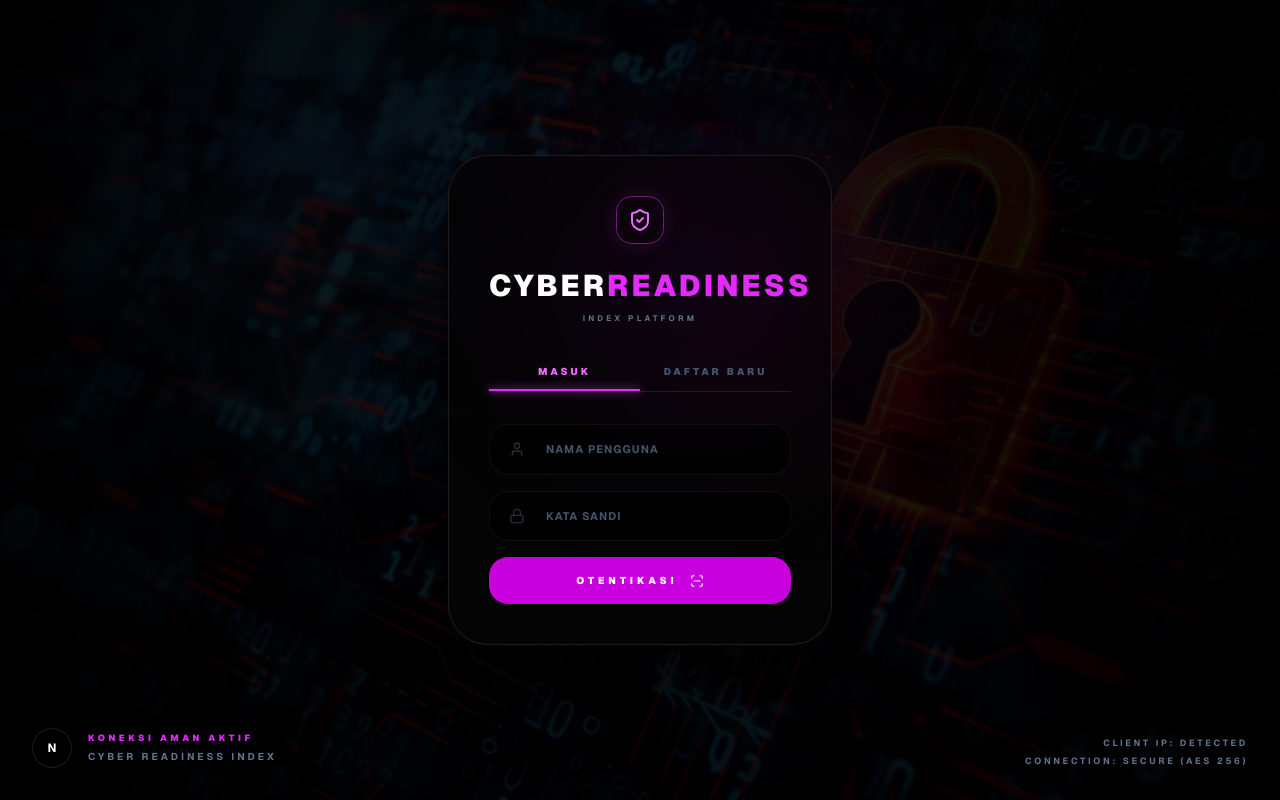
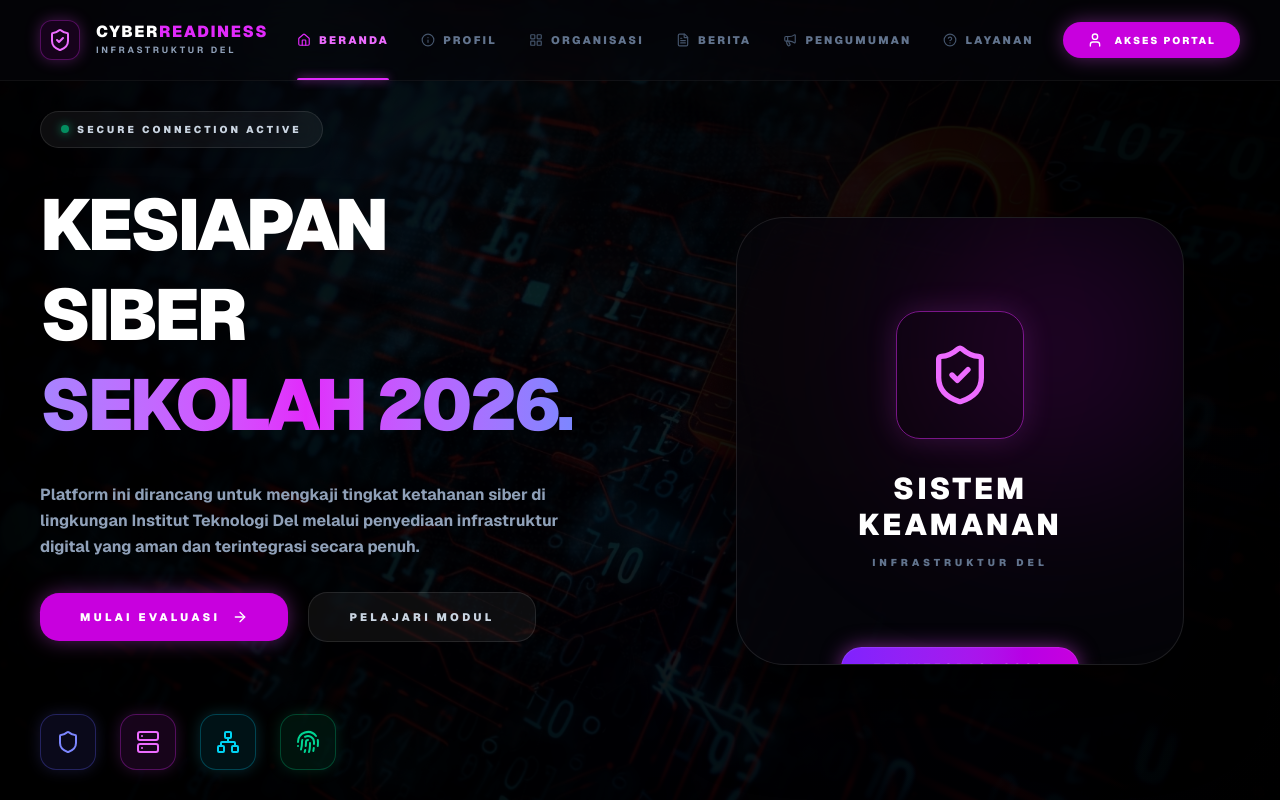
Before and after one commit to Edwinn1711/cyber-backend, a Next.js app: page / in a window 1280 px wide. Built offline with nearby package versions, Linux system fonts and the light colour scheme.

Commit message:
refactor: ubah konsep menjadi landing page dark cyberpunk dengan login popup fuchsia

```diff
--- a/app/(loginregister)/page.tsx
+++ b/app/(loginregister)/page.tsx
@@ -2,12 +2,17 @@
 import React, { useState, useEffect } from 'react'
 import { useRouter } from 'next/navigation'
 import { motion, AnimatePresence, useMotionValue, useSpring, useTransform } from 'framer-motion'
-import { ShieldCheck, User, Lock, ScanLine, AlertTriangle, Fingerprint, MapPin, Calendar, CheckCircle2 } from 'lucide-react'
+import {
+  ShieldCheck, User, Lock, ScanLine, AlertTriangle, Fingerprint,
+  MapPin, Calendar, CheckCircle2, School, Network, Server,
+  Home, Info, FileText, LayoutGrid, Megaphone, HelpCircle, X, ArrowRight, Shield, Zap
+} from 'lucide-react'
 
+// --- ASSET BACKGROUND ---
 const CYBER_ASSETS = ["/bg/cyber1.jpg", "/bg/cyber2.jpg", "/bg/cyber3.jpg", "/bg/cyber4.jpg", "/bg/cyber5.jpg"];
 const AVAILABLE_CLASSES = ["X MIPA 1", "X IPS 1", "XI TKJ 1", "XI RPL 1", "XII MIPA 2", "XII DKV 1"];
 
-// --- 1. EFEK KLIK PARTIKEL MURNI (WARNA FUCHSIA/UNGU) ---
+// --- 1. EFEK KLIK PARTIKEL (TEMA FUCHSIA/UNGU NEON) ---
 const ParticleBurstClickEffect = () => {
   const [particles, setParticles] = useState<any[]>([]);
 
@@ -25,7 +30,6 @@
       }));
 
       setParticles(prev => [...prev, ...newParticles]);
-
       setTimeout(() => {
         setParticles(prev => prev.filter(p => !newParticles.find(np => np.id === p.id)));
       }, 800);
@@ -63,27 +67,28 @@
   );
 };
 
-// --- 2. BACKGROUND ENGINE (TRANSISI SMOOTH & TETAP TERLIHAT) ---
+// --- 2. BACKGROUND CYBER (GELAP & TRANSISI SMOOTH) ---
 const PersistentUniverse = React.memo(({ bgIdx }: { bgIdx: number }) => {
   return (
     <div className="fixed inset-0 z-0 overflow-hidden bg-[#020108]">
-      {/* Gambar Latar Belakang (Transisi Crossfade sangat halus) */}
+      {/* Gambar Latar Belakang (Transisi sangat halus) */}
       <AnimatePresence>
         <motion.img
           key={bgIdx}
           src={CYBER_ASSETS[bgIdx]}
           initial={{ opacity: 0, scale: 1.05 }}
-          animate={{ opacity: 0.4, scale: 1 }}
+          animate={{ opacity: 0.35, scale: 1 }}
           exit={{ opacity: 0 }}
           transition={{ duration: 2, ease: "easeInOut" }}
           className="absolute inset-0 w-full h-full object-cover pointer-events-none mix-blend-lighten"
         />
       </AnimatePresence>
 
-      {/* Efek Cahaya Ungu di pojok */}
+      {/* Efek Cahaya Ungu/Indigo Blur */}
       <div className="absolute top-[-10%] left-[-10%] w-[40vw] h-[40vh] bg-fuchsia-600/10 blur-[120px] rounded-full animate-pulse pointer-events-none" />
+      <div className="absolute bottom-[-10%] right-[-10%] w-[50vw] h-[50vh] bg-indigo-600/10 blur-[150px] rounded-full pointer-events-none" />
 
-      {/* Overlay Gelap agar form tetap terbaca */}
+      {/* Overlay Hitam & Grid agar UI mudah dibaca */}
       <div className="absolute inset-0 bg-black/60 pointer-events-none" />
       <div className="absolute inset-0 bg-grid-static opacity-[0.03] pointer-events-none" />
       <div className="absolute inset-0 bg-[radial-gradient(circle_at_center,transparent_20%,#000000_100%)] pointer-events-none" />
@@ -92,70 +97,52 @@
 });
 PersistentUniverse.displayName = 'PersistentUniverse';
 
-export default function CyberLoginGateway() {
+export default function CyberLandingDark() {
   const router = useRouter();
   const [bgIdx, setBgIdx] = useState(0);
+  const [isLoginOpen, setIsLoginOpen] = useState(false); // Kontrol Modal Login
+
+  // State Form Login
   const [activeTab, setActiveTab] = useState<'LOGIN' | 'REGISTER'>('LOGIN');
-
   const [username, setUsername] = useState('');
   const [password, setPassword] = useState('');
   const [asal, setAsal] = useState('');
   const [tanggalLahir, setTanggalLahir] = useState('');
   const [className, setClassName] = useState('X MIPA 1');
-
   const [status, setStatus] = useState<'idle' | 'loading' | 'success' | 'error'>('idle');
   const [errorMessage, setErrorMessage] = useState('');
 
-  // ====================================================================
-  // LOGIKA 3D HOVER (SANGAT RESPONSIF / INSTAN)
-  // ====================================================================
+  // 3D Mouse Hover Effect
   const mouseX = useMotionValue(0);
   const mouseY = useMotionValue(0);
-
-  const rotateX = useSpring(useTransform(mouseY, [-0.5, 0.5], [20, -20]), { stiffness: 800, damping: 40 });
-  const rotateY = useSpring(useTransform(mouseX, [-0.5, 0.5], [-20, 20]), { stiffness: 800, damping: 40 });
+  const rotateX = useSpring(useTransform(mouseY, [-0.5, 0.5], [15, -15]), { stiffness: 800, damping: 40 });
+  const rotateY = useSpring(useTransform(mouseX, [-0.5, 0.5], [-15, 15]), { stiffness: 800, damping: 40 });
 
   useEffect(() => {
     const handleMouseMove = (e: MouseEvent) => {
       mouseX.set((e.clientX / window.innerWidth) - 0.5);
       mouseY.set((e.clientY / window.innerHeight) - 0.5);
     };
-
-    const handleTouchMove = (e: TouchEvent) => {
-      if (e.touches.length > 0) {
-        mouseX.set((e.touches[0].clientX / window.innerWidth) - 0.5);
-        mouseY.set((e.touches[0].clientY / window.innerHeight) - 0.5);
-      }
-    };
-
     window.addEventListener("mousemove", handleMouseMove);
-    window.addEventListener("touchmove", handleTouchMove, { passive: true });
-
-    return () => {
-      window.removeEventListener("mousemove", handleMouseMove);
-      window.removeEventListener("touchmove", handleTouchMove);
-    };
+    return () => window.removeEventListener("mousemove", handleMouseMove);
   }, [mouseX, mouseY]);
 
   useEffect(() => {
-    // Ganti background setiap 5 detik
+    // Rotasi Background Gambar Setiap 5 Detik
     const interval = setInterval(() => setBgIdx(p => (p + 1) % CYBER_ASSETS.length), 5000);
     return () => clearInterval(interval);
   }, []);
 
-  // ====================================================================
-  // FUNGSI OTENTIKASI
-  // ====================================================================
   const handleAuthenticate = async (e: React.FormEvent) => {
     e.preventDefault();
     if (!username || !password) {
-      setErrorMessage("Nama pengguna dan kata sandi wajib diisi.");
+      setErrorMessage("Data otentikasi tidak lengkap.");
       setStatus('error');
       setTimeout(() => setStatus('idle'), 3000);
       return;
     }
     if (activeTab === 'REGISTER' && (!asal || !tanggalLahir)) {
-      setErrorMessage("Data Asal dan Tanggal Lahir wajib diisi.");
+      setErrorMessage("Lengkapi form registrasi.");
       setStatus('error');
       setTimeout(() => setStatus('idle'), 3000);
       return;
@@ -184,7 +171,7 @@
         const role = data.role || 'siswa';
         setTimeout(() => router.push(role === 'guru' || role === 'admin' ? '/guru' : '/siswa'), 1500);
       } else {
-        setErrorMessage(data.detail || "Autentikasi gagal.");
+        setErrorMessage(data.detail || "Otentikasi gagal.");
         setStatus('error');
         setTimeout(() => setStatus('idle'), 3000);
       }
@@ -196,52 +183,177 @@
   };
 
   return (
-    <div className="flex items-center justify-center min-h-screen w-full bg-black text-slate-200 overflow-hidden font-sans selection:bg-fuchsia-500/30 relative perspective-[1200px]">
+    <div className="flex flex-col min-h-screen w-full bg-black text-slate-200 overflow-hidden font-sans selection:bg-fuchsia-500/30 relative perspective-[1200px]">
 
-      {/* KOMPONEN BACKGROUND (GAMBAR AKAN MUNCUL DI SINI) */}
+      {/* 1. BACKGROUND CYBER */}
       <PersistentUniverse bgIdx={bgIdx} />
-
-      {/* EFEK KLIK */}
       <ParticleBurstClickEffect />
 
-      {/* ORNAMEN KIRI BAWAH */}
-      <div className="absolute bottom-8 left-8 z-10 hidden md:flex items-center gap-4 pointer-events-none">
-        <div className="w-10 h-10 border border-white/10 rounded-full flex items-center justify-center bg-black/80 backdrop-blur-md">
-           <span className="font-bold text-white text-xs">N</span>
+      {/* ========================================================================= */}
+      {/* 2. NAVBAR (HEADER GELAP ELEGAN)                                           */}
+      {/* ========================================================================= */}
+      <header className="relative z-20 w-full border-b border-white/5 bg-[#05050a]/60 backdrop-blur-xl">
+        <div className="max-w-7xl mx-auto px-6 lg:px-10 h-20 flex items-center justify-between">
+
+          {/* Kiri: Logo */}
+          <div className="flex items-center gap-4">
+             <div className="w-10 h-10 bg-fuchsia-600/10 border border-fuchsia-500/30 rounded-xl flex items-center justify-center shadow-[0_0_15px_rgba(217,70,239,0.3)]">
+                <ShieldCheck size={24} className="text-fuchsia-400" />
              </div>
              <div>
-          <p className="text-[9px] font-black text-fuchsia-500 tracking-[0.4em] uppercase">KONEKSI AMAN AKTIF</p>
-          <p className="text-[10px] font-bold text-slate-500 tracking-[0.3em] uppercase mt-1">CYBER READINESS INDEX</p>
+                <h1 className="font-black text-white tracking-widest text-sm lg:text-base leading-tight">CYBER<span className="text-fuchsia-500">READINESS</span></h1>
+                <p className="text-[9px] text-slate-400 font-bold tracking-[0.3em] uppercase mt-0.5">Infrastruktur Del</p>
              </div>
           </div>
 
-      {/* ORNAMEN KANAN BAWAH */}
-      <div className="absolute bottom-8 right-8 text-right z-10 hidden md:block pointer-events-none">
-        <p className="text-[9px] font-bold text-slate-500 tracking-[0.3em] uppercase">CLIENT IP: DETECTED</p>
-        <p className="text-[9px] font-bold text-slate-500 tracking-[0.3em] uppercase mt-1">CONNECTION: SECURE (AES 256)</p>
+          {/* Tengah: Menu Navigasi */}
+          <nav className="hidden lg:flex items-center gap-8">
+             {[
+               { icon: Home, label: 'Beranda', active: true },
+               { icon: Info, label: 'Profil', active: false },
+               { icon: LayoutGrid, label: 'Organisasi', active: false },
+               { icon: FileText, label: 'Berita', active: false },
+               { icon: Megaphone, label: 'Pengumuman', active: false },
+               { icon: HelpCircle, label: 'Layanan', active: false }
+             ].map((item, idx) => (
+               <div key={idx} className="relative flex flex-col items-center justify-center group cursor-pointer h-20">
+                  <div className={`flex items-center gap-2 text-[11px] uppercase tracking-[0.2em] font-black transition-colors ${item.active ? 'text-fuchsia-400' : 'text-slate-500 group-hover:text-white'}`}>
+                    <item.icon size={14} className={item.active ? "text-fuchsia-500" : "text-slate-600 group-hover:text-fuchsia-400"} />
+                    {item.label}
+                  </div>
+                  {/* Garis Bawah Glow */}
+                  {item.active && <div className="absolute bottom-0 w-full h-[2px] bg-fuchsia-500 rounded-t-md shadow-[0_0_10px_#d946ef]" />}
+               </div>
+             ))}
+          </nav>
+
+          {/* Kanan: Tombol Login */}
+          <button
+             onClick={() => setIsLoginOpen(true)}
+             className="flex items-center gap-3 px-6 py-2.5 bg-fuchsia-600 text-white rounded-full font-black text-[10px] tracking-[0.2em] uppercase hover:bg-fuchsia-500 transition-all shadow-[0_0_20px_rgba(217,70,239,0.4)] hover:shadow-[0_0_30px_rgba(217,70,239,0.6)] hover:-translate-y-0.5"
+          >
+             <User size={16} /> Akses Portal
+          </button>
+
+        </div>
+      </header>
+
+      {/* ========================================================================= */}
+      {/* 3. HERO SECTION (KONTEN UTAMA LANDING PAGE)                               */}
+      {/* ========================================================================= */}
+      <main className="relative z-10 flex-1 flex items-center w-full max-w-7xl mx-auto px-6 lg:px-10 py-12 lg:py-0">
+         <div className="grid grid-cols-1 lg:grid-cols-2 gap-12 lg:gap-20 items-center w-full">
+
+            {/* Teks Kiri */}
+            <div className="space-y-8 text-center lg:text-left">
+               <div className="inline-flex items-center gap-2 px-5 py-2.5 bg-white/5 border border-white/10 text-slate-300 rounded-full text-[10px] font-black tracking-[0.3em] uppercase shadow-lg backdrop-blur-md">
+                 <div className="w-2 h-2 rounded-full bg-emerald-500 animate-pulse shadow-[0_0_10px_#10b981]"/> SECURE CONNECTION ACTIVE
                </div>
 
-      {/* KOTAK LOGIN UTAMA 3D */}
+               <h2 className="text-5xl lg:text-7xl font-black text-white tracking-tighter leading-tight uppercase drop-shadow-2xl">
+                 Kesiapan Siber <br/>
+                 <span className="text-transparent bg-clip-text bg-gradient-to-r from-violet-400 via-fuchsia-500 to-indigo-400">Sekolah 2026.</span>
+               </h2>
+
+               <p className="text-sm lg:text-base font-bold text-slate-400 leading-relaxed max-w-2xl mx-auto lg:mx-0">
+                 Platform ini dirancang untuk mengkaji tingkat ketahanan siber di lingkungan Institut Teknologi Del melalui penyediaan infrastruktur digital yang aman dan terintegrasi secara penuh.
+               </p>
+
+               {/* Tombol Aksi */}
+               <div className="flex flex-col sm:flex-row items-center justify-center lg:justify-start gap-5">
+                 <button onClick={() => setIsLoginOpen(true)} className="w-full sm:w-auto px-10 py-4 bg-fuchsia-600 text-white rounded-[1.2rem] font-black text-[11px] tracking-[0.3em] uppercase shadow-[0_0_20px_rgba(217,70,239,0.4)] hover:bg-fuchsia-500 hover:shadow-[0_0_30px_rgba(217,70,239,0.6)] transition-all flex items-center justify-center gap-3">
+                    Mulai Evaluasi <ArrowRight size={16}/>
+                 </button>
+                 <button className="w-full sm:w-auto px-10 py-4 bg-white/5 border border-white/10 text-slate-300 rounded-[1.2rem] font-black text-[11px] tracking-[0.3em] uppercase hover:bg-white/10 hover:text-white transition-all flex items-center justify-center gap-3">
+                    Pelajari Modul
+                 </button>
+               </div>
+
+               {/* Ikon Infrastruktur */}
+               <div className="pt-10 flex flex-wrap items-center justify-center lg:justify-start gap-6">
+                  {[
+                    { icon: Shield, color: 'text-indigo-400 border-indigo-500/30 bg-indigo-500/10 shadow-[0_0_15px_rgba(99,102,241,0.2)]' },
+                    { icon: Server, color: 'text-fuchsia-400 border-fuchsia-500/30 bg-fuchsia-500/10 shadow-[0_0_15px_rgba(217,70,239,0.2)]' },
+                    { icon: Network, color: 'text-cyan-400 border-cyan-500/30 bg-cyan-500/10 shadow-[0_0_15px_rgba(34,211,238,0.2)]' },
+                    { icon: Fingerprint, color: 'text-emerald-400 border-emerald-500/30 bg-emerald-500/10 shadow-[0_0_15px_rgba(16,185,129,0.2)]' }
+                  ].map((feat, i) => (
+                    <div key={i} className={`w-14 h-14 rounded-2xl flex items-center justify-center border backdrop-blur-md transition-all hover:-translate-y-1 hover:scale-105 cursor-pointer ${feat.color}`}>
+                       <feat.icon size={24} />
+                    </div>
+                  ))}
+               </div>
+            </div>
+
+            {/* Grafis Kanan (Card 3D Cyber) */}
             <motion.div
                style={{ rotateX, rotateY, transformStyle: "preserve-3d" }}
-        className={`relative z-30 w-full ${activeTab === 'REGISTER' ? 'max-w-[450px]' : 'max-w-sm'} mx-4 bg-[#050505]/90 backdrop-blur-2xl border border-white/10 rounded-[2.5rem] p-10 shadow-[0_40px_80px_rgba(0,0,0,0.9)]`}
+               className="hidden lg:flex items-center justify-center"
             >
-        <div className="absolute top-0 right-0 w-64 h-64 bg-fuchsia-600/10 blur-[100px] rounded-full pointer-events-none" style={{ transform: "translateZ(-50px)" }} />
+               <div className="relative w-full max-w-md aspect-square bg-[#05050a]/80 backdrop-blur-2xl rounded-[3rem] p-10 shadow-[0_40px_80px_rgba(0,0,0,0.9)] border border-white/10 flex flex-col items-center justify-center overflow-hidden">
+                  <div className="absolute top-0 right-0 w-64 h-64 bg-fuchsia-600/20 blur-[100px] rounded-full pointer-events-none" style={{ transform: "translateZ(-50px)" }} />
 
-        <div className="mx-auto w-12 h-12 bg-transparent border border-fuchsia-500/50 rounded-2xl flex items-center justify-center mb-6 shadow-[0_0_20px_rgba(217,70,239,0.15)]" style={{ transform: "translateZ(60px)" }}>
+                  <div className="w-32 h-32 bg-transparent border border-fuchsia-500/50 rounded-3xl flex items-center justify-center shadow-[0_0_30px_rgba(217,70,239,0.2)] mb-8 relative z-10" style={{ transform: "translateZ(60px)" }}>
+                     <ShieldCheck size={64} className="text-fuchsia-400" />
+                  </div>
+
+                  <h3 className="text-3xl font-black text-white tracking-widest uppercase text-center relative z-10" style={{ transform: "translateZ(40px)" }}>
+                    Sistem<br/>Keamanan
+                  </h3>
+                  <p className="text-[10px] font-black text-slate-500 uppercase tracking-[0.4em] text-center mt-3 relative z-10" style={{ transform: "translateZ(20px)" }}>
+                    Infrastruktur Del
+                  </p>
+
+                  <div className="absolute -bottom-6 bg-gradient-to-r from-violet-600 to-fuchsia-600 text-white px-8 py-3 rounded-full text-[10px] font-black tracking-[0.4em] shadow-[0_0_20px_rgba(217,70,239,0.5)] border border-white/10" style={{ transform: "translateZ(50px)" }}>
+                    TERINTEGRASI 2026
+                  </div>
+               </div>
+            </motion.div>
+
+         </div>
+      </main>
+
+      {/* ========================================================================= */}
+      {/* 4. MODAL LOGIN (MUNCUL JIKA TOMBOL LOGIN DITEKAN)                         */}
+      {/* ========================================================================= */}
+      <AnimatePresence>
+        {isLoginOpen && (
+          <motion.div
+            initial={{ opacity: 0 }}
+            animate={{ opacity: 1 }}
+            exit={{ opacity: 0 }}
+            className="fixed inset-0 z-[5000] flex items-center justify-center p-4 bg-black/70 backdrop-blur-xl"
+          >
+            <motion.div
+              initial={{ scale: 0.9, y: 30 }}
+              animate={{ scale: 1, y: 0 }}
+              exit={{ scale: 0.9, y: 20 }}
+              className={`relative w-full ${activeTab === 'REGISTER' ? 'max-w-[450px]' : 'max-w-sm'} bg-[#0a0a0f]/95 border border-white/10 rounded-[2.5rem] p-10 shadow-[0_40px_100px_rgba(0,0,0,1)] overflow-hidden`}
+            >
+              {/* Garis gradien di atas card */}
+              <div className="absolute top-0 left-0 w-full h-1.5 bg-gradient-to-r from-violet-500 via-fuchsia-500 to-indigo-500" />
+
+              {/* Tombol Close */}
+              <button
+                onClick={() => setIsLoginOpen(false)}
+                className="absolute top-6 right-6 p-2 bg-white/5 text-slate-400 rounded-full hover:bg-white/10 hover:text-white transition-all border border-white/5"
+              >
+                <X size={16} />
+              </button>
+
+              <div className="mx-auto w-12 h-12 bg-transparent border border-fuchsia-500/50 rounded-2xl flex items-center justify-center mb-6 shadow-[0_0_20px_rgba(217,70,239,0.15)]">
                 <ShieldCheck className="text-fuchsia-400" size={24} />
               </div>
 
-        <div style={{ transform: "translateZ(50px)" }}>
-          <h1 className="text-3xl font-black text-center text-white tracking-widest uppercase mb-2">
-            CYBER<span className="text-fuchsia-500">READINESS</span>
-          </h1>
-          <p className="text-[8px] font-bold text-slate-500 tracking-[0.4em] uppercase text-center mb-10">
-            INDEX PLATFORM
+              <div className="mb-8 text-center">
+                <h2 className="text-2xl font-black text-white tracking-widest uppercase mb-1">
+                  PORTAL <span className="text-fuchsia-500">AKSES</span>
+                </h2>
+                <p className="text-[9px] font-bold text-slate-500 tracking-[0.2em] uppercase">
+                  Otentikasi Identitas Jaringan
                 </p>
               </div>
 
-        <div className="flex border-b border-white/10 mb-8 relative" style={{ transform: "translateZ(30px)" }}>
+              <div className="flex border-b border-white/10 mb-8 relative">
                 <button
                   type="button"
                   onClick={() => { setActiveTab('LOGIN'); setErrorMessage(''); }}
@@ -256,10 +368,10 @@
                 >
                   DAFTAR BARU
                 </button>
-          <div className={`absolute bottom-0 h-[2px] w-1/2 bg-fuchsia-500 transition-transform shadow-[0_0_10px_#d946ef] ${activeTab === 'LOGIN' ? 'translate-x-0' : 'translate-x-full'}`} />
+                <div className={`absolute bottom-0 h-[2px] w-1/2 bg-fuchsia-500 transition-transform duration-300 shadow-[0_0_10px_#d946ef] ${activeTab === 'LOGIN' ? 'translate-x-0' : 'translate-x-full'}`} />
               </div>
 
-        <form onSubmit={handleAuthenticate} className="space-y-4" style={{ transform: "translateZ(40px)" }}>
+              <form onSubmit={handleAuthenticate} className="space-y-4">
 
                 <div className="relative group">
                   <div className="absolute left-5 top-1/2 -translate-y-1/2 text-slate-500 group-focus-within:text-fuchsia-400 transition-colors z-10 pointer-events-none">
@@ -329,16 +441,16 @@
 
                       <div className="relative group">
                         <div className="absolute left-5 top-1/2 -translate-y-1/2 text-slate-500 group-focus-within:text-fuchsia-400 transition-colors z-10 pointer-events-none">
-                     <Fingerprint size={16} />
+                           <Server size={16} />
                         </div>
                         <select
                           value={className}
                           onChange={(e) => setClassName(e.target.value)}
                           disabled={status === 'loading' || status === 'success'}
-                    className="w-full relative z-20 bg-black/60 border border-white/5 rounded-[1.2rem] py-4 pl-14 pr-4 text-[11px] font-bold text-slate-300 tracking-widest focus:border-fuchsia-500 outline-none transition-colors appearance-none disabled:opacity-50 cursor-pointer uppercase shadow-inner"
+                          className="w-full relative z-20 bg-black/60 border border-white/5 rounded-[1.2rem] py-4 pl-14 pr-4 text-[11px] font-bold text-slate-300 tracking-widest focus:border-fuchsia-500 outline-none transition-colors appearance-none cursor-pointer uppercase shadow-inner"
                         >
                           {AVAILABLE_CLASSES.map(cls => (
-                      <option key={cls} value={cls} className="bg-black text-white">{cls}</option>
+                            <option key={cls} value={cls} className="bg-black">{cls}</option>
                           ))}
                         </select>
                       </div>
@@ -357,16 +469,19 @@
                 <button
                   type="submit"
                   disabled={status === 'loading' || status === 'success'}
-            className={`w-full relative z-20 mt-4 py-4 rounded-[1.2rem] font-black text-[10px] tracking-[0.4em] text-white transition-colors flex items-center justify-center gap-3 uppercase overflow-hidden ${status === 'success' ? 'bg-emerald-500 shadow-[0_0_30px_rgba(16,185,129,0.5)]' : 'bg-fuchsia-600 hover:bg-fuchsia-500 hover:shadow-[0_0_30px_rgba(217,70,239,0.5)] disabled:opacity-50 disabled:cursor-not-allowed'}`}
+                  className={`w-full relative z-20 mt-4 py-4 rounded-[1.2rem] font-black text-[10px] tracking-[0.4em] text-white transition-colors flex items-center justify-center gap-3 uppercase overflow-hidden shadow-lg ${status === 'success' ? 'bg-emerald-500 shadow-[0_0_20px_rgba(16,185,129,0.5)]' : 'bg-fuchsia-600 hover:bg-fuchsia-500 shadow-[0_0_20px_rgba(217,70,239,0.4)] disabled:opacity-50 disabled:cursor-not-allowed'}`}
                 >
                    {status === 'loading' && <span className="animate-pulse">MEMVERIFIKASI...</span>}
-             {status === 'success' && <><CheckCircle2 size={14} /> AKSES DIBERIKAN</>}
+                   {status === 'success' && <><CheckCircle2 size={16} /> AKSES DIBERIKAN</>}
                    {status !== 'loading' && status !== 'success' && (
-               <>OTENTIKASI <ScanLine size={14} /></>
+                     <>OTENTIKASI <Zap size={14} /></>
                    )}
                 </button>
               </form>
             </motion.div>
+          </motion.div>
+        )}
+      </AnimatePresence>
 
       <style dangerouslySetInnerHTML={{ __html: `
         .bg-grid-static {
@@ -374,11 +489,8 @@
                             linear-gradient(to bottom, rgba(255, 255, 255, 0.05) 1px, transparent 1px);
           background-size: 60px 60px;
         }
-        input, select { caret-color: #d946ef; }
         ::selection { background: #d946ef; color: white; }
-        .perspective-\\[1200px\\] {
-          perspective: 1200px;
-        }
+        .perspective-\\[1200px\\] { perspective: 1200px; }
         input:-webkit-autofill,
         input:-webkit-autofill:hover,
         input:-webkit-autofill:focus,
@@ -387,14 +499,8 @@
             -webkit-text-fill-color: white !important;
             transition: background-color 5000s ease-in-out 0s;
         }
-        input[type="date"]::-webkit-calendar-picker-indicator {
-            filter: invert(1);
-            opacity: 0.5;
-            cursor: pointer;
-        }
-        input[type="date"]::-webkit-calendar-picker-indicator:hover {
-            opacity: 0.8;
-        }
+        input[type="date"]::-webkit-calendar-picker-indicator { filter: invert(1); opacity: 0.5; cursor: pointer; }
+        input[type="date"]::-webkit-calendar-picker-indicator:hover { opacity: 0.8; }
       `}} />
     </div>
   );
```
Lines whose indentation alone changed are shown as unchanged.
